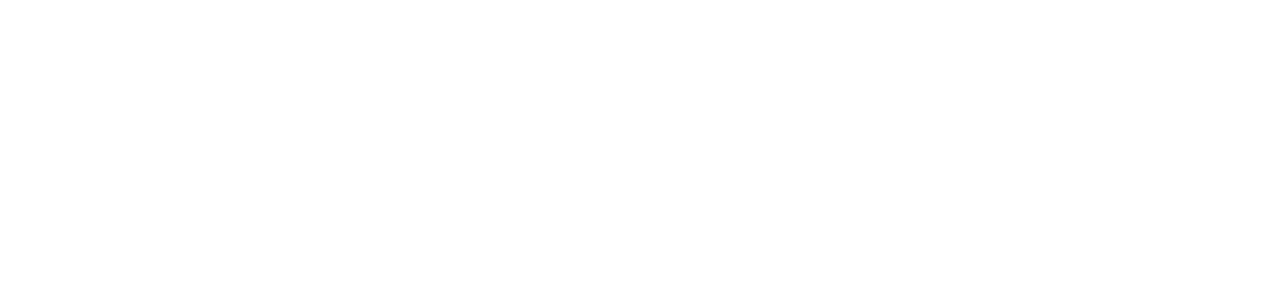
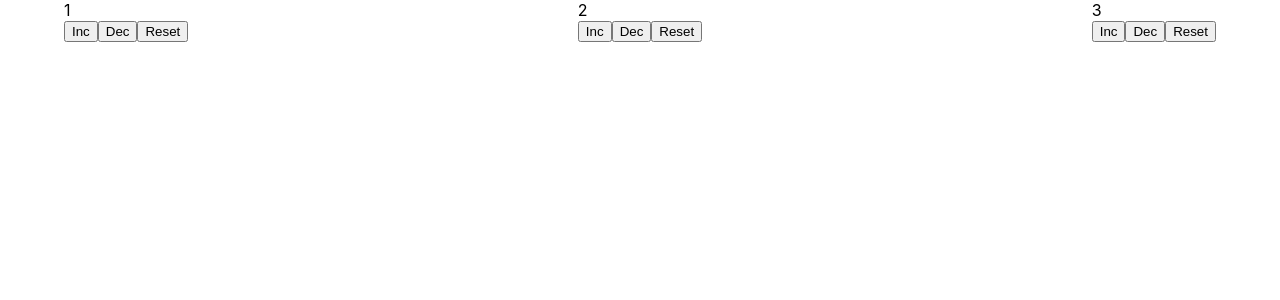
Before and after one commit to SerhiiHrynchyshyn/sep-react-2021, a React (Create React App) app: page / in a window 1280 px wide. Shown: the top 300 px of the page. Built offline with nearby package versions, Linux system fonts and the light colour scheme.

Commit message:
reducer finish

```diff
--- /dev/null
+++ b/src/App.css
@@ -0,0 +1,6 @@
+.container{
+    width: 90%;
+    margin: 0 auto;
+    display: flex;
+    justify-content: space-between;
+}
--- a/src/App.js
+++ b/src/App.js
@@ -1,9 +1,62 @@
-import React from 'react';
+import React, {useReducer} from 'react';
+
+import './App.css';
+
+const reducer = (state, action) => {
+    switch (action.type) {
+        case 'inc1':
+            return {...state, count1: state.count1 + 1}
+        case 'dec1':
+            return {...state, count1: state.count1 - 1}
+
+        case 'reset1':
+            return {...state, count1: state.count1 = 1}
+
+
+        case 'inc2':
+            return {...state, count2: state.count2 + 1}
+        case 'dec2':
+            return {...state, count2: state.count2 - 1}
+
+        case 'reset2':
+            return {...state, count2: state.count2 = 2}
+
+
+        case 'inc3':
+            return {...state, count3: state.count3 + 1}
+        case 'dec3':
+            return {...state, count3: state.count3 - 1}
+
+        case 'reset3':
+            return {...state, count3: state.count3 = 3}
+        default:
+            throw new Error('error!!!!')
+    }
+}
 
 const App = () => {
+    const [state, dispatch] = useReducer(reducer, {count1: 1, count2: 2, count3: 3,});
+
     return (
-        <div>
-
+        <div className={'container'}>
+            <div>
+                <div>{state.count1}</div>
+                <button onClick={() => dispatch({type: 'inc1'})}>Inc</button>
+                <button onClick={() => dispatch({type: 'dec1'})}>Dec</button>
+                <button onClick={() => dispatch({type: 'reset1'})}>Reset</button>
+            </div>
+            <div>
+                <div>{state.count2}</div>
+                <button onClick={() => dispatch({type: 'inc2'})}>Inc</button>
+                <button onClick={() => dispatch({type: 'dec2'})}>Dec</button>
+                <button onClick={() => dispatch({type: 'reset2'})}>Reset</button>
+            </div>
+            <div>
+                <div>{state.count3}</div>
+                <button onClick={() => dispatch({type: 'inc3'})}>Inc</button>
+                <button onClick={() => dispatch({type: 'dec3'})}>Dec</button>
+                <button onClick={() => dispatch({type: 'reset3'})}>Reset</button>
+            </div>
         </div>
     );
 };
```
